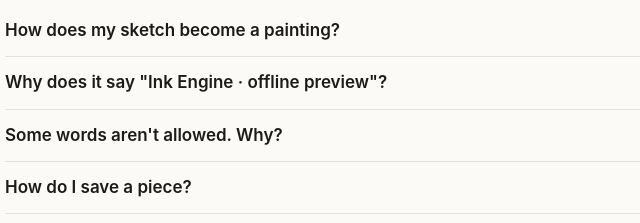
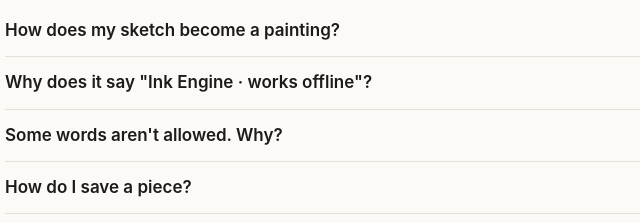
Before and after one commit to Pickamon/sketchfold-site, a plain HTML site: page support.html in a window 1280 px wide. Shown: the part 411-634 px from the top of the page, 291-931 px from the left. Drawn offline with Linux system fonts and the light colour scheme.

Commit message:
Sync the support and privacy pages with the app repo

```diff
--- a/support.html
+++ b/support.html
@@ -75,7 +75,7 @@
 </details>
 
 <details>
-  <summary>Why does it say "Ink Engine · offline preview"?</summary>
+  <summary>Why does it say "Ink Engine · works offline"?</summary>
   <p>The best paintings use Apple Intelligence, which runs on your device. If your iPhone supports it, turn it on in <strong>Settings &gt; Apple Intelligence &amp; Siri</strong> and let it finish downloading. Until then, or on devices without Apple Intelligence, Sketch Fold uses its own built-in painter, which works offline.</p>
 </details>
 
```
